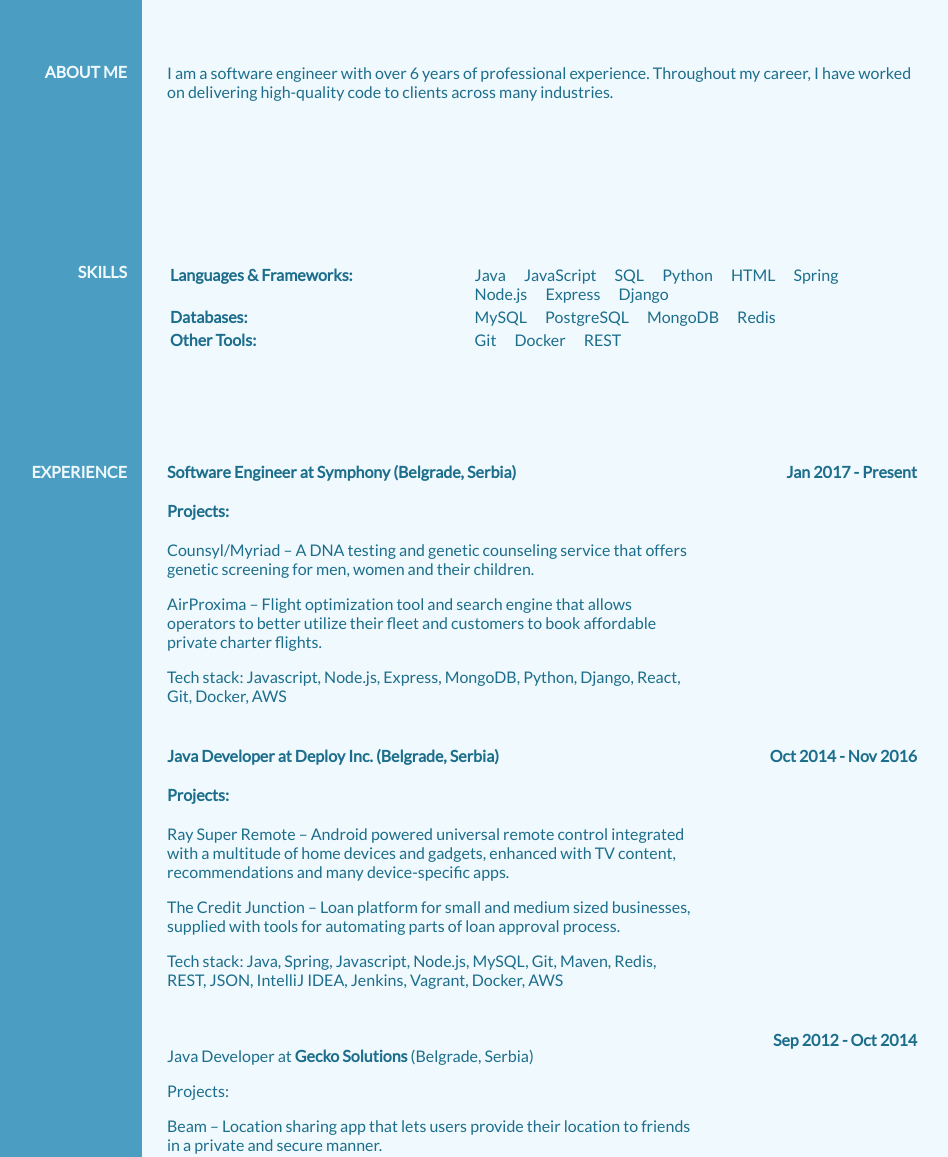
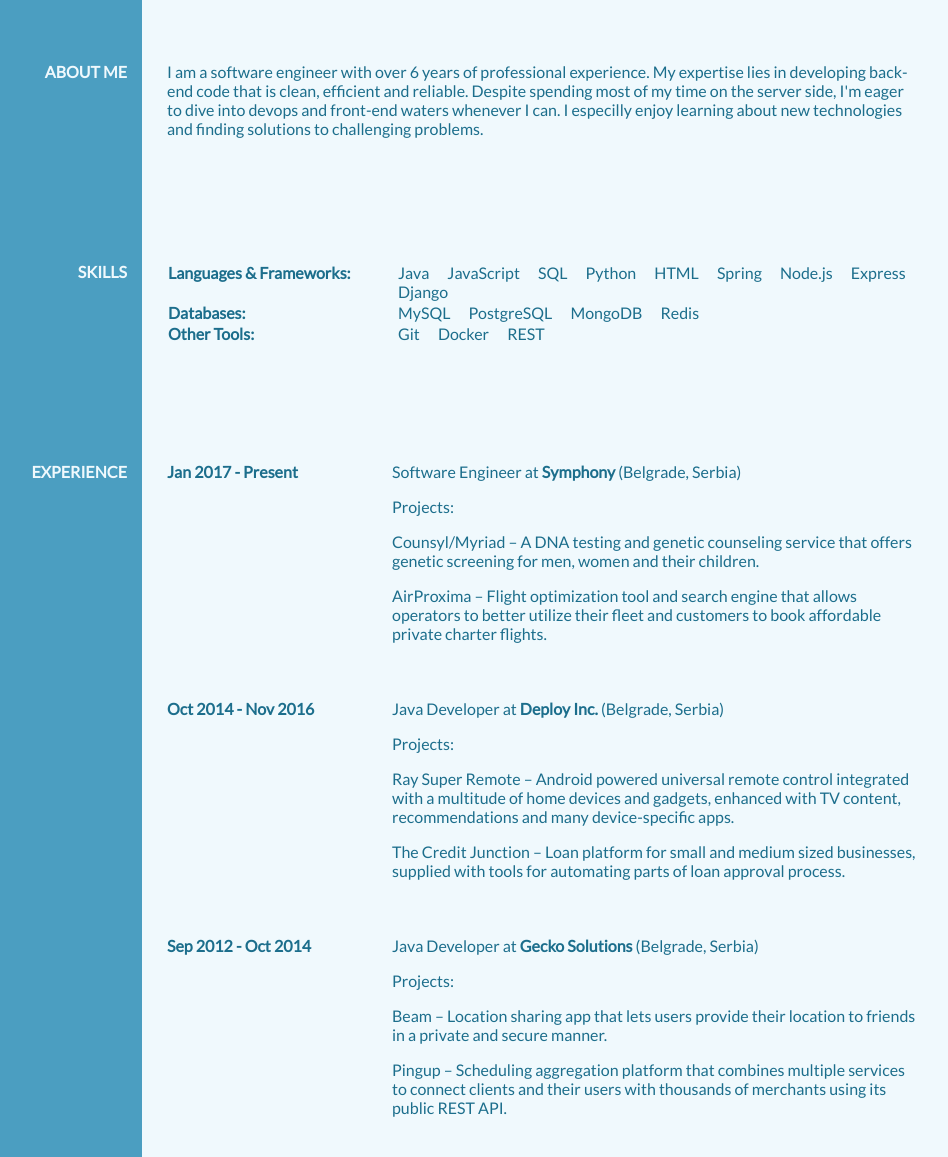
Before and after one commit to mpandurovic/website, a plain HTML site: page index.html in a window 1280 px wide. Shown: the part 468-1625 px from the top of the page, without its empty margins (114-1062 px from the left). Drawn offline with nearby package versions, Linux system fonts and the light colour scheme.

Commit message:
minor changes, proper spacing

```diff
--- a/index.html
+++ b/index.html
@@ -2,7 +2,7 @@
 <html>
 
 <head>
-    <title>Marko Pandurovic</title>
+    <title>Marko Pandurovic | Software Engineer</title>
     <meta charset="utf-8">
     <!-- Open Sans and Lato look best -->
     <link href="https://fonts.googleapis.com/css?family=Lato" rel="stylesheet">
@@ -24,23 +24,16 @@
             </div>
 
             <div class="content header">
-                <div class="info-content header-content" >
+                <div class="info-content header-content">
                     <div>
-                        <img src="profile.jpeg" class="avatar"
-                        data-aos="fade-left"
-                        data-aos-easing="ease"
-                        data-aos-duration="1500">
+                        <img src="profile.jpeg" class="avatar" data-aos="fade-left" data-aos-easing="ease" data-aos-duration="1500">
                     </div>
-                    <h2 class="title"
-                    data-aos="fade-left"
-                    data-aos-easing="ease"
-                    data-aos-delay="200"
-                    data-aos-duration="1500">Marko Pandurovic</h2>
-                    <h4 class="subtitle"
-                    data-aos="fade-left"
-                    data-aos-easing="ease"
-                    data-aos-delay="300"
-                    data-aos-duration="1500">Software Engineer</h4>
+                    <h2 class="title" data-aos="fade-left" data-aos-easing="ease" data-aos-delay="200" data-aos-duration="1500">Marko
+                        Pandurovic
+                    </h2>
+                    <h4 class="subtitle" data-aos="fade-left" data-aos-easing="ease" data-aos-delay="300" data-aos-duration="1500">Software
+                        Engineer
+                    </h4>
                 </div>
             </div>
         </div>
@@ -57,9 +50,13 @@
 
             <div class="content">
                 <div class="info-content" data-aos="fade-in">
-                    <p>I am a software engineer with over 6 years of professional experience.
-                        Throughout my career, I have worked on delivering high-quality
-                        code to clients across many industries.</p>
+                    <p class="aboutme">
+                        I am a software engineer with over 6 years of professional experience. My expertise lies in developing back-end code that
+                        is clean, efficient and reliable. Despite spending most of my time on the server side, I'm eager
+                        to dive into devops and front-end waters whenever I can. I especilly enjoy learning about new technologies
+                        and finding solutions to challenging problems.
+                    </p>
+
                 </div>
             </div>
         </div>
@@ -75,8 +72,8 @@
                 <div class="info-content" data-aos="fade-in">
                     <table>
                         <colgroup>
-                            <col style="width:40%">
-                            <col style="width:60%">
+                            <col style="width:30%">
+                            <col style="width:70%">
                         </colgroup>
                         <tbody>
                             <tr>
@@ -133,30 +130,35 @@
             <div class="content">
                 <div class="info-content">
                     <div class="experience-item" data-aos="fade-in">
-                        <div class="experience-description">
-                            <h4>Software Engineer at Symphony (Belgrade, Serbia)</h4>
-                            <h4>Projects:</h4>
-                            <p>
-                                Counsyl/Myriad – A DNA testing and genetic counseling service that offers
-                                genetic screening for men, women and their children.
-                            </p>
-                            <p>
-                                AirProxima – Flight optimization tool and search engine
-                                that allows operators to better utilize their fleet and customers
-                                to book affordable private charter flights.
-                            </p>
-                            <p>
-                                Tech stack: Javascript, Node.js, Express, MongoDB, Python, Django, React, Git, Docker, AWS
-                            </p>
-                        </div>
+
                         <div class="experience-period">
                             <h4>Jan 2017 - Present</h4>
                         </div>
+                        <div class="experience-description">
+                            <p class="experience-position">Software Engineer at
+                                <strong><a href="http://symphony.is" target="_blank">Symphony</a></strong>
+                                (Belgrade, Serbia)
+                            </p>
+                            <p>Projects:</p>
+                            <p>
+                                Counsyl/Myriad – A DNA testing and genetic counseling service that offers genetic screening for men, women and their children.
+                            </p>
+                            <p>
+                                AirProxima – Flight optimization tool and search engine that allows operators to better utilize their fleet and customers
+                                to book affordable private charter flights.
+                            </p>
+                        </div>
                     </div>
                     <div class="experience-item" data-aos="fade-in">
+                        <div class="experience-period">
+                            <h4>Oct 2014 - Nov 2016</h4>
+                        </div>
                         <div class="experience-description">
-                            <h4>Java Developer at Deploy Inc. (Belgrade, Serbia)</h4>
-                            <h4>Projects:</h4>
+                            <p class="experience-position">Java Developer at
+                                <strong><a href="https://www.deployinc.com" target="_blank">Deploy Inc.</a></strong>
+                                (Belgrade, Serbia)
+                            </p>
+                            <p>Projects:</p>
                             <p>
                                 Ray Super Remote – Android powered universal remote control integrated with a multitude of home devices and gadgets, enhanced
                                 with TV content, recommendations and many device-specific apps.
@@ -165,38 +167,26 @@
                                 The Credit Junction – Loan platform for small and medium sized businesses, supplied with tools for automating parts of loan
                                 approval process.
                             </p>
-                            <p>
-                                Tech stack: Java, Spring, Javascript, Node.js, MySQL, Git, Maven, Redis, REST, JSON, IntelliJ IDEA, Jenkins, Vagrant, Docker,
-                                AWS
-                            </p>
                         </div>
-                        <div class="experience-period">
-                            <h4>Oct 2014 - Nov 2016</h4>
-                        </div>
+
                     </div>
                     <div class="experience-item" data-aos="fade-in">
+                        <div class="experience-period">
+                            <h4>Sep 2012 - Oct 2014</h4>
+                        </div>
                         <div class="experience-description">
-                            <p>Java Developer at
+                            <p class="experience-position">Java Developer at
                                 <strong><a href="http://www.gecko.rs" target="_blank">Gecko Solutions</a></strong>
                                 (Belgrade, Serbia)
                             </p>
                             <p>Projects:</p>
                             <p>
-                                Beam – Location sharing app that lets users
-                                provide their location to friends in a private and secure manner.
+                                Beam – Location sharing app that lets users provide their location to friends in a private and secure manner.
                             </p>
                             <p>
-                                Pingup – Scheduling aggregation platform that combines
-                                multiple services to connect clients and their users
-                                with thousands of merchants using its public REST API.
+                                Pingup – Scheduling aggregation platform that combines multiple services to connect clients and their users with thousands
+                                of merchants using its public REST API.
                             </p>
-                            <p>
-                                Tech stack: Java, Play Framework, Akka, Scala, MySQL, Mercurial, Redis, Solr, MongoDB, SQL Server, REST, JSON, Eclipse, Jenkins,
-                                AWS
-                            </p>
-                        </div>
-                        <div class="experience-period">
-                            <h4>Sep 2012 - Oct 2014</h4>
                         </div>
                     </div>
                 </div>
@@ -213,21 +203,22 @@
             <div class="content">
                 <div class="info-content" data-aos="fade-in">
                     <div class="education-item" data-aos="fade-in">
-                        <div class="education-description">
-                            <h4>University of Belgrade, School of Electrical Engineering</h4>
-                            <h4>Master of Science in Software Engineering</h4>
-                        </div>
                         <div class="education-period">
                             <h4>2013 - 2016</h4>
                         </div>
+                        <div class="education-description">
+                            <p>Master of Science in <strong>Software Engineering</strong></p>
+                            <p>University of Belgrade, School of Electrical Engineering</p>
+                        </div>
+
                     </div>
                     <div class="education-item" data-aos="fade-in">
-                        <div class="education-description">
-                            <h4>University of Belgrade, School of Electrical Engineering</h4>
-                            <h4>Bachelor of Science in Computer Engineering and Information Technology</h4>
-                        </div>
                         <div class="education-period">
                             <h4>2008 - 2012</h4>
+                        </div>
+                        <div class="education-description">
+                            <p>Bachelor of Science in <strong>Computer Engineering and Information Technology</strong></p>
+                            <p>University of Belgrade, School of Electrical Engineering</p>
                         </div>
                     </div>
                 </div>
--- a/styles.css
+++ b/styles.css
@@ -82,6 +82,10 @@ body, html {
   justify-content: center;
 }
 
+.aboutme {
+  margin-top: 0px;
+}
+
 .skill-category {
   margin-bottom: 5px;
 }
@@ -124,26 +128,39 @@ body, html {
 
 table {
   width: 100%;
+  border-collapse: collapse;
+  border-spacing: 0px;
 }
 
 td {
   vertical-align: top;
 }
 
+tr {
+}
+
 .experience-item, .education-item {
   display: flex;
-  margin-bottom: 25px;
+  margin-bottom: 40px;
+}
+
+.experience-position {
+  margin-top: 0;
 }
 
 .experience-period, .education-period {
     width: 30%;
     height: 100%;
-    text-align: right;
+    text-align: left;
 }
 
 .experience-description, .education-description {
   width: 70%;
   height: 100%;
+}
+
+.education-description p {
+  margin-top: 0;
 }
 
 .info-content h4 {
```
